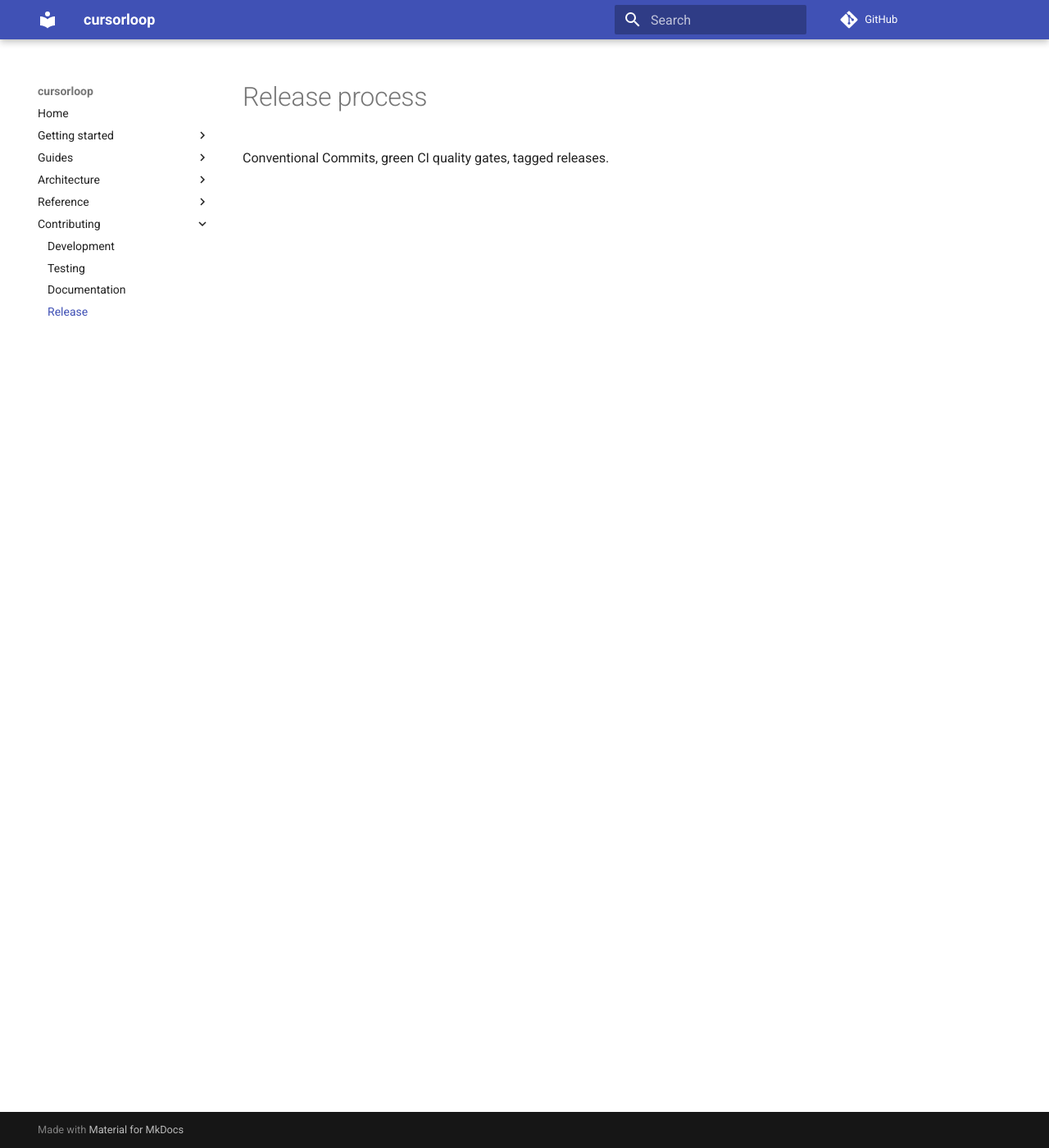
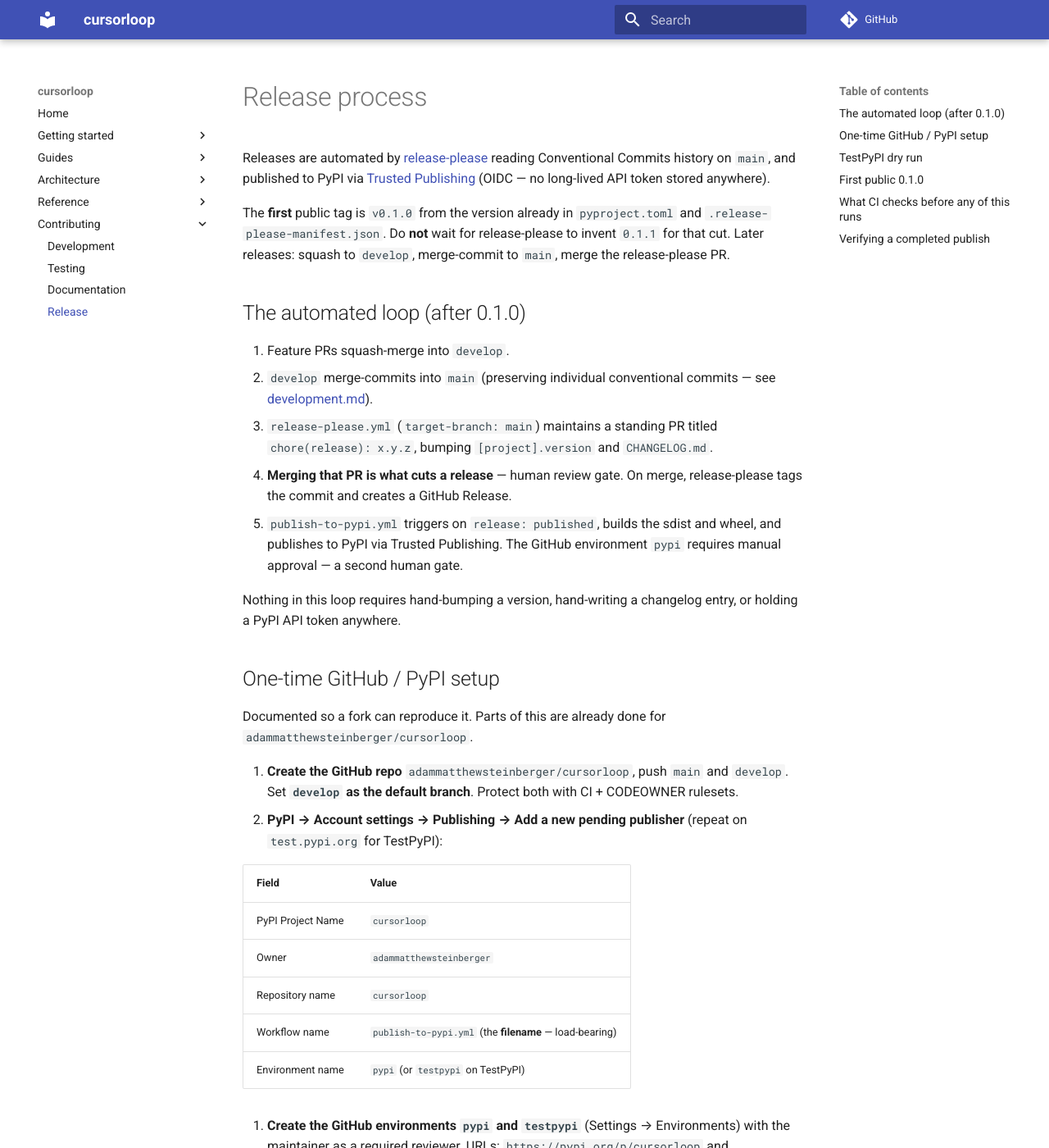
Before and after one commit to adammatthewsteinberger/cursorloop, an MkDocs documentation site: the page built from docs/contributing/release.md, in a window 1280 px wide and 1400 px high. Shown: the whole window at 82% size. Built offline with MkDocs 1.6.1 and Material for MkDocs 9.7.7, drawn with Linux system fonts in a browser that asks for light colours; comment, search, counter and statistics services are not loaded; some of the changed text lies outside the part shown.

Commit message:
chore(release): add Trusted Publishing and release-please
Mirror the claudeloop/agyloop OIDC publish path: load-bearing
publish-to-pypi.yml, release-please on main, CHANGELOG, py.typed, and
project.urls so TestPyPI/PyPI can ship without long-lived tokens.

Co-authored-by: Cursor <cursoragent@cursor.com>

````diff
--- a/docs/contributing/release.md
+++ b/docs/contributing/release.md
@@ -1,3 +1,115 @@
 # Release process
 
-Conventional Commits, green CI quality gates, tagged releases.
+Releases are automated by [release-please](https://github.com/googleapis/release-please)
+reading Conventional Commits history on `main`, and published to PyPI via
+[Trusted Publishing](https://docs.pypi.org/trusted-publishers/) (OIDC — no
+long-lived API token stored anywhere).
+
+The **first** public tag is `v0.1.0` from the version already in
+`pyproject.toml` and `.release-please-manifest.json`. Do **not** wait for
+release-please to invent `0.1.1` for that cut. Later releases: squash to
+`develop`, merge-commit to `main`, merge the release-please PR.
+
+## The automated loop (after 0.1.0)
+
+1. Feature PRs squash-merge into `develop`.
+2. `develop` merge-commits into `main` (preserving individual conventional
+   commits — see [development.md](development.md)).
+3. `release-please.yml` (`target-branch: main`) maintains a standing PR
+   titled `chore(release): x.y.z`, bumping `[project].version` and
+   `CHANGELOG.md`.
+4. **Merging that PR is what cuts a release** — human review gate. On merge,
+   release-please tags the commit and creates a GitHub Release.
+5. `publish-to-pypi.yml` triggers on `release: published`, builds the sdist
+   and wheel, and publishes to PyPI via Trusted Publishing. The GitHub
+   environment `pypi` requires manual approval — a second human gate.
+
+Nothing in this loop requires hand-bumping a version, hand-writing a
+changelog entry, or holding a PyPI API token anywhere.
+
+## One-time GitHub / PyPI setup
+
+Documented so a fork can reproduce it. Parts of this are already done for
+`adammatthewsteinberger/cursorloop`.
+
+1. **Create the GitHub repo** `adammatthewsteinberger/cursorloop`, push
+   `main` and `develop`. Set **`develop` as the default branch**. Protect
+   both with CI + CODEOWNER rulesets.
+2. **PyPI → Account settings → Publishing → Add a new pending publisher**
+   (repeat on `test.pypi.org` for TestPyPI):
+
+   | Field | Value |
+   |---|---|
+   | PyPI Project Name | `cursorloop` |
+   | Owner | `adammatthewsteinberger` |
+   | Repository name | `cursorloop` |
+   | Workflow name | `publish-to-pypi.yml` (the **filename** — load-bearing) |
+   | Environment name | `pypi` (or `testpypi` on TestPyPI) |
+
+3. **Create the GitHub environments `pypi` and `testpypi`** (Settings →
+   Environments) with the maintainer as a required reviewer. URLs:
+   `https://pypi.org/p/cursorloop` and
+   `https://test.pypi.org/p/cursorloop`.
+4. **Protect `main`**: require CI (`ci.yml`) to pass, disallow force-pushes,
+   allow merge commits (gitflow).
+
+A PyPI *pending* publisher reserves nothing — the project name isn't claimed
+until the first real publish succeeds. Claim `cursorloop` promptly with a
+real `0.1.0`.
+
+## TestPyPI dry run
+
+Before the first real PyPI publish, validate the whole OIDC + build pipeline
+against **TestPyPI**:
+
+1. Pending publisher registered at `test.pypi.org` (separate account /
+   registry from `pypi.org`).
+2. Actions → **Publish to PyPI** → Run workflow → target `testpypi`.
+3. Approve the `testpypi` environment.
+4. Install and smoke:
+
+   ```bash
+   python -m venv /tmp/cursorloop-testpypi
+   /tmp/cursorloop-testpypi/bin/pip install \
+     -i https://test.pypi.org/simple/ \
+     --extra-index-url https://pypi.org/simple/ \
+     cursorloop
+   /tmp/cursorloop-testpypi/bin/cursorloop --version
+   /tmp/cursorloop-testpypi/bin/cursorloop --help
+   ```
+
+   `--extra-index-url` is required so runtime deps resolve from real PyPI.
+
+## First public 0.1.0
+
+1. Merge feature work → `develop` (green CI + CODEOWNER).
+2. Merge `develop` → `main` as a **merge commit**.
+3. `workflow_dispatch` TestPyPI; approve `testpypi`; confirm install.
+4. Create the GitHub Release on `main`:
+
+   ```bash
+   gh release create v0.1.0 --target main --title "v0.1.0" --notes-file CHANGELOG.md
+   ```
+
+   That fires `release: published` → approve env `pypi`.
+5. Confirm `https://pypi.org/project/cursorloop/`, `pip install cursorloop`,
+   and `cursorloop --help`.
+
+Later cuts use the release-please PR instead of a hand-cut `gh release create`.
+
+## What CI checks before any of this runs
+
+Every gate in `ci.yml` runs on every push and PR to `main`/`develop`.
+`publish-to-pypi.yml` does not re-run the test suite — it trusts that nothing
+reaches `main` (protected, CI-gated) without already having passed it, and
+its own `build` job runs `twine check --strict` plus a clean-venv console
+script smoke as its quality gate. The publish job itself stays minimal
+because it holds the OIDC token.
+
+## Verifying a completed publish
+
+- Attestations: `pypa/gh-action-pypi-publish` generates signed attestations
+  for Trusted Publishing (PEP 740) — visible on the PyPI project page.
+- `py.typed` shipped in the wheel: `unzip -l dist/*.whl | grep py.typed`.
+- Metadata: `pypi.org/project/cursorloop/` should show the classifiers,
+  keywords, and `[project.urls]` links from `pyproject.toml`.
````
Also changed, not shown: CHANGELOG.md (added, +15 -0 lines), pyproject.toml (+7 -0 lines), release-please-config.json (added, +13 -0 lines), .release-please-manifest.json (added), 3 other files.
